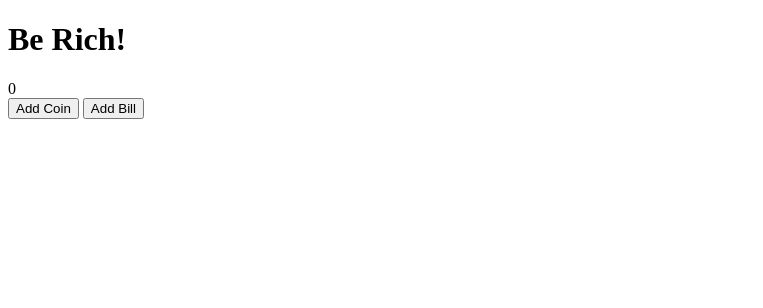
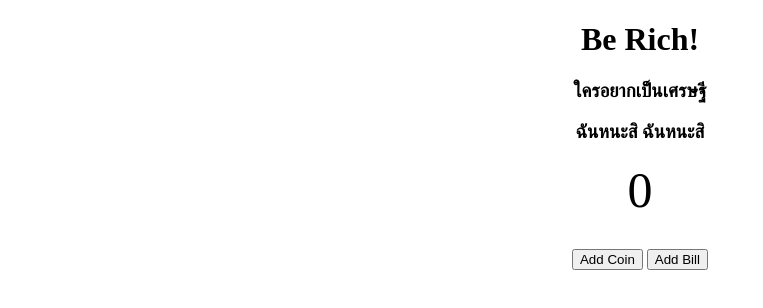
Before and after one commit to lebrancconvas/JS-Example, a website built with Vite: page index.html in a window 1280 px wide. Shown: the whole page, without its empty margins (0-763 px from the left). Built offline with nearby package versions, Linux system fonts and the light colour scheme.

Commit message:
💄 Update Style.

```diff
--- a/index.html
+++ b/index.html
@@ -4,14 +4,19 @@
 <head>
     <meta charset="UTF-8" />
     <link rel="icon" type="image/svg+xml" href="favicon.svg" />
+    <link rel="stylesheet" href="style.css">
     <meta name="viewport" content="width=device-width, initial-scale=1.0" />
     <title>Vite App by MBC#2 Poom</title>
 </head>
 
 <body>
     <header>
-        <div>
+        <div id="heading">
             <h1>Be Rich!</h1>
+        </div>
+        <div id="details">
+            <h3>ใครอยากเป็นเศรษฐี</h3>
+            <h3>ฉันหนะสิ ฉันหนะสิ</h3>
         </div>
     </header>
     <section id="balance">
@@ -24,8 +29,7 @@
         </div>
     </section>
     <section id="display">
-        <!-- <img src="./assets/bill-64.png" alt="bill">
-        <img src="./assets/coin-64.png" alt="coin">  -->
+
     </section>
     <script type="module" src="/main.js"></script>
 </body>
--- a/style.css
+++ b/style.css
@@ -1,8 +1,18 @@
-#app {
-  font-family: Avenir, Helvetica, Arial, sans-serif;
-  -webkit-font-smoothing: antialiased;
-  -moz-osx-font-smoothing: grayscale;
+body {
+  padding: 0;
+  margin: 0;
   text-align: center;
-  color: #2c3e50;
-  margin-top: 60px;
 }
+
+#balance {
+  font-size: 50px;
+}
+
+#button {
+  margin: 30px 0;
+}
+
+#display {
+  text-align: left;
+  margin: 0 30%;
+}
```
